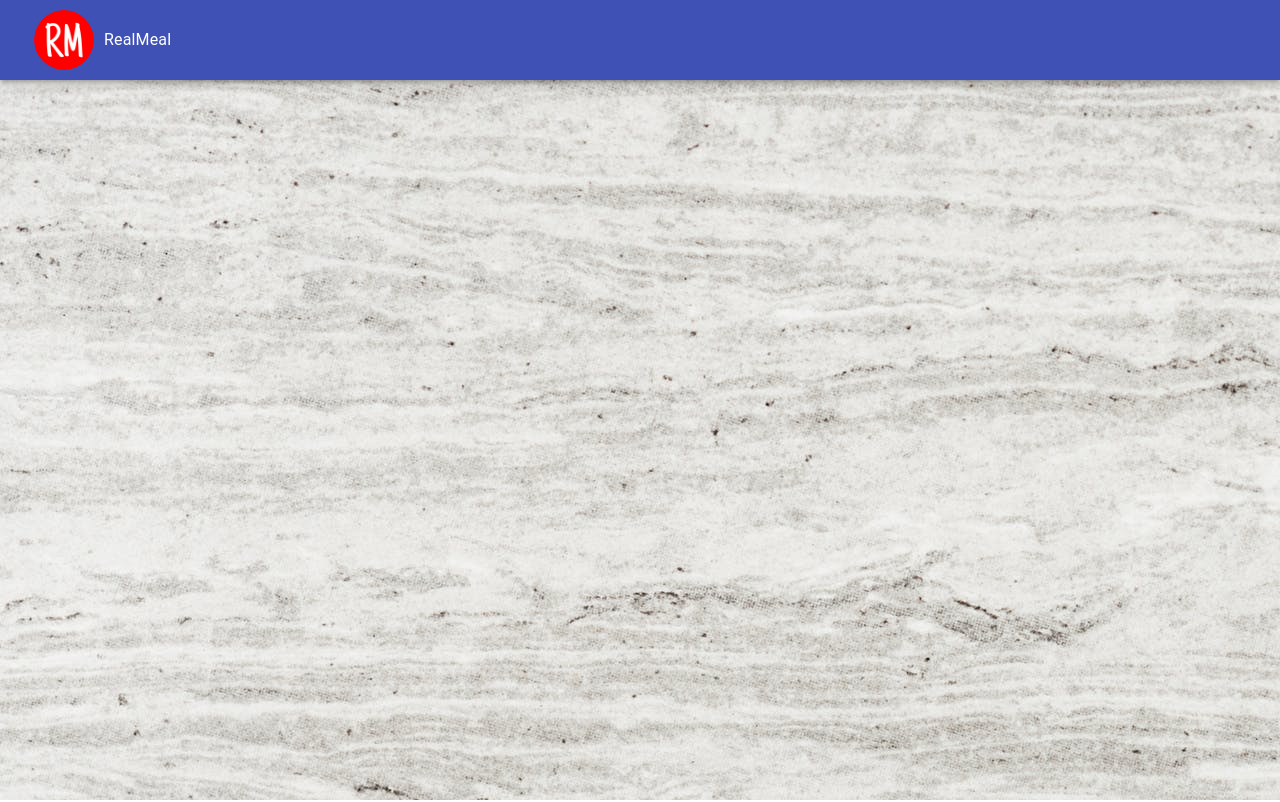
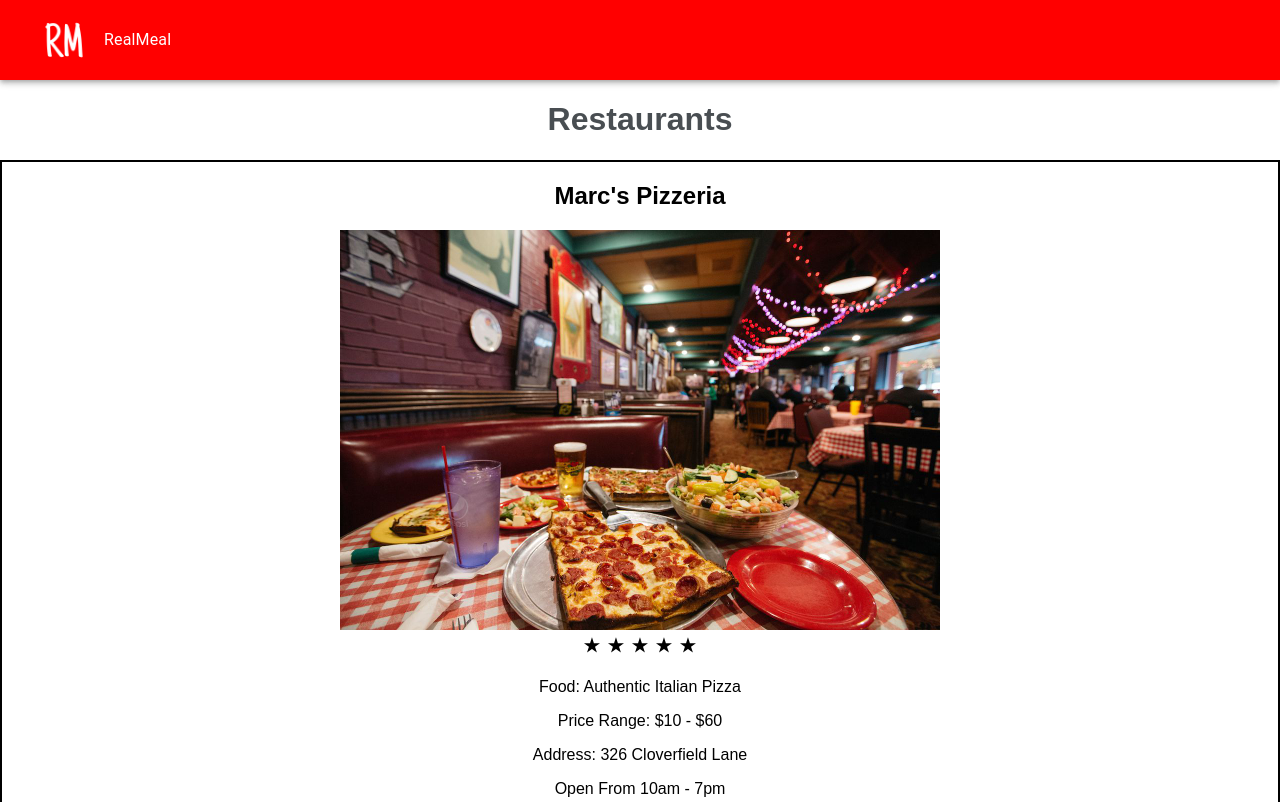
Before and after one commit to ianDesson/RealMeal, a React (Create React App) app: page /restaurants in a window 1280 px wide. Shown: the top 802 px of the page. Built offline with nearby package versions, Linux system fonts and the light colour scheme.

Commit message:
Adds react to restaurant page

```diff
--- a/src/components/layout.js
+++ b/src/components/layout.js
@@ -1,12 +1,30 @@
 import React from "react";
 import NavBar from "./navBar";
+import createPalette from '@material-ui/core/styles/createPalette';
+import { createMuiTheme, MuiThemeProvider } from '@material-ui/core/styles'
 
 const Layout = ({ children }) => {
+  var palette = createPalette ({
+    primary: {
+      main: '#FF0000',
+      light: '#E63946'
+    },
+    secondary: {
+      main: '#FFFFFF',
+      light: '#E1E8E1'
+    }
+  })
+
+  var theme = createMuiTheme({
+    palette: palette
+  })
+
+
   return (
-    <>
+    <MuiThemeProvider theme={theme}>
       <NavBar />
       {children}
-    </>
+    </MuiThemeProvider>
   );
 };
 export default Layout;
--- a/src/components/restaurant.js
+++ b/src/components/restaurant.js
@@ -1,17 +1,29 @@
 import React from "react";
+import StarIcon from "@material-ui/icons/StarRateSharp";
 
+function generateStarRating(rating) {
+  if (rating === 0)
+    return <p>0 stars</p>
+  var stars = [];
+  for (var i = 0; i < rating && i < 6; i++) {
+    stars.push(<StarIcon />);
+  }
+  return stars;
+}
 
-const Restaurant = (restaurant) => (
+const Restaurant = (props) => (
   <div className="Restaurants">
     <div>
-      <h2>{ restaurant.name }</h2>
-      <img src="../images/pizzarestaurant.jpg" height="400" width="600" />
+      <h2>{ props.name }</h2>
+      <img src={require("../images/" + props.photoFileName)} alt={props.name} height="400" width="600" />
       <br />
-      <img src="../images/fivestars.png" height="45" width="300" />
-      <p>Food: { restaurant.foods }</p>
-      <p>Price Range: { restaurant.priceRange }</p>
-      <p>Address: { restaurant.address }</p>
-      <p>Open From { restaurant.openingHour } - { restaurant.closingHour }</p>
+      {
+        generateStarRating(props.rating)
+      }
+      <p>Food: { props.foods }</p>
+      <p>Price Range: { props.priceRange }</p>
+      <p>Address: { props.address }</p>
+      <p>Open From { props.openingHour } - { props.closingHour }</p>
     </div>
   </div>
 );
--- a/src/static-pages/restaurants.js
+++ b/src/static-pages/restaurants.js
@@ -1,7 +1,8 @@
-import React from 'react';
-import Layout from '../components/layout';
+import React from "react";
+import Grid from "@material-ui/core/Grid";
 
-import '../styles/restaurant-page.css';
+import Layout from "../components/layout";
+import Restaurant from "../components/restaurant";
 
 var listOfRestaurants = [
   {
@@ -11,7 +12,8 @@ var listOfRestaurants = [
     priceRange: "$10 - $60",
     address: "326 Cloverfield Lane",
     openingHour: "10am",
-    closingHour: "7pm"
+    closingHour: "7pm",
+    photoFileName: "pizzarestaurant.jpg"
   },
   {
     name: "Ian's Cafe",
@@ -20,7 +22,8 @@ var listOfRestaurants = [
     priceRange: "$5 - $30",
     address: "831 Marquee Ave",
     openingHour: "8am",
-    closingHour: "4pm"
+    closingHour: "4pm",
+    photoFileName: "cafe.jpg"
   },
   {
     name: "Chris's Bar",
@@ -29,14 +32,36 @@ var listOfRestaurants = [
     priceRange: "$2 - $5",
     address: "131 Farron St",
     openingHour: "4pm",
-    closingHour: "2am"
+    closingHour: "2am",
+    photoFileName: "bar.jpg"
   }
-]
+];
+
+const generateRestaurantList = () =>
+  listOfRestaurants.map(function(restaurant, index) {
+    return (
+      <Grid item key={index} style={{ border: "2px solid black", padding:"0 2rem 0 2rem" }}>
+        <Restaurant
+          name={restaurant.name}
+          photoFileName={restaurant.photoFileName}
+          rating={restaurant.rating}
+          foods={restaurant.foods}
+          priceRange={restaurant.priceRange}
+          address={restaurant.address}
+          openingHour={restaurant.openingHour}
+          closingHour={restaurant.closingHour}
+        />
+      </Grid>
+    );
+  });
 
 const Restaurants = () => (
   <Layout>
-
+    <Grid container direction="column" align="center">
+      <h1>Restaurants</h1>
+      {generateRestaurantList()}
+    </Grid>
   </Layout>
-)
+);
 
 export default Restaurants;
--- a/src/styles/restaurant-page.css
+++ b/src/styles/restaurant-page.css
@@ -2,7 +2,6 @@ body{
   font-family: Arial, Helvetica, sans-serif;
   font-size: 15;
   text-align: center;
-  background-image:url("../images/stonebg.jpeg");
 }
 
 #container{
```
